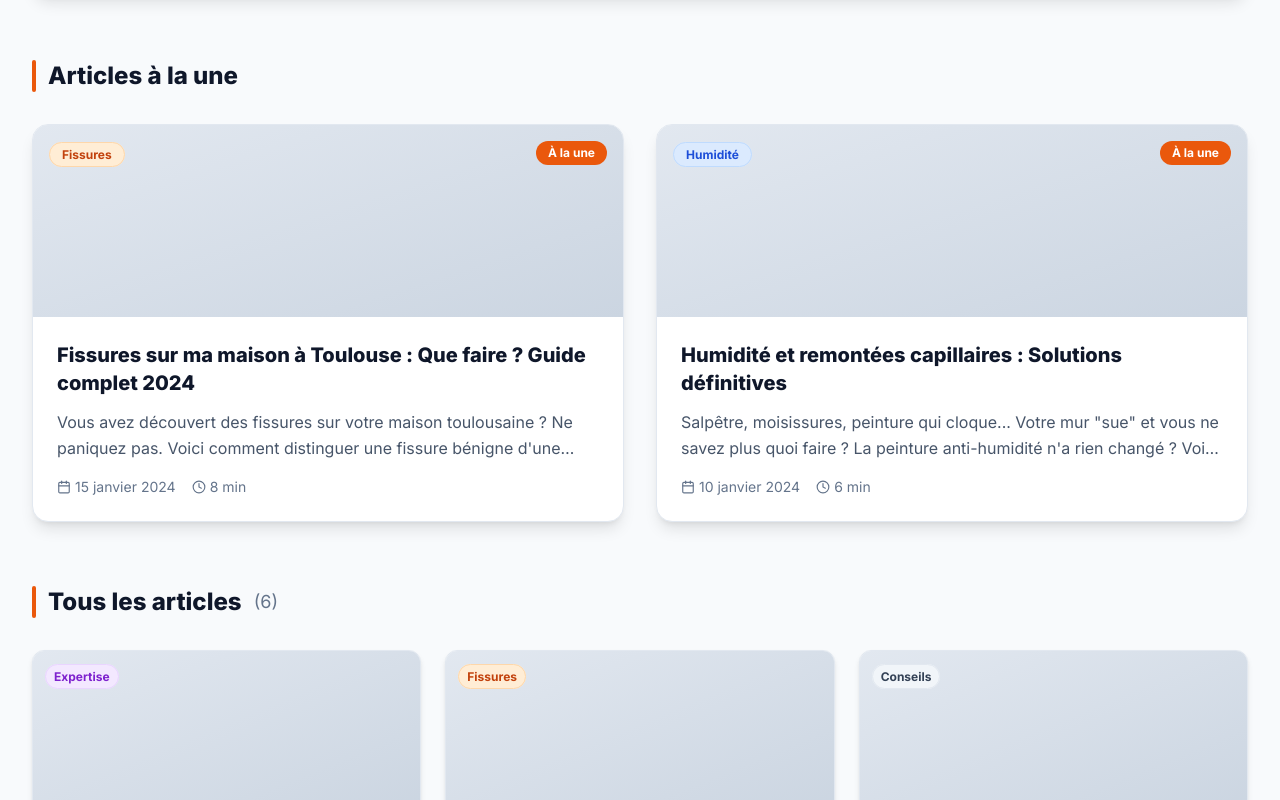
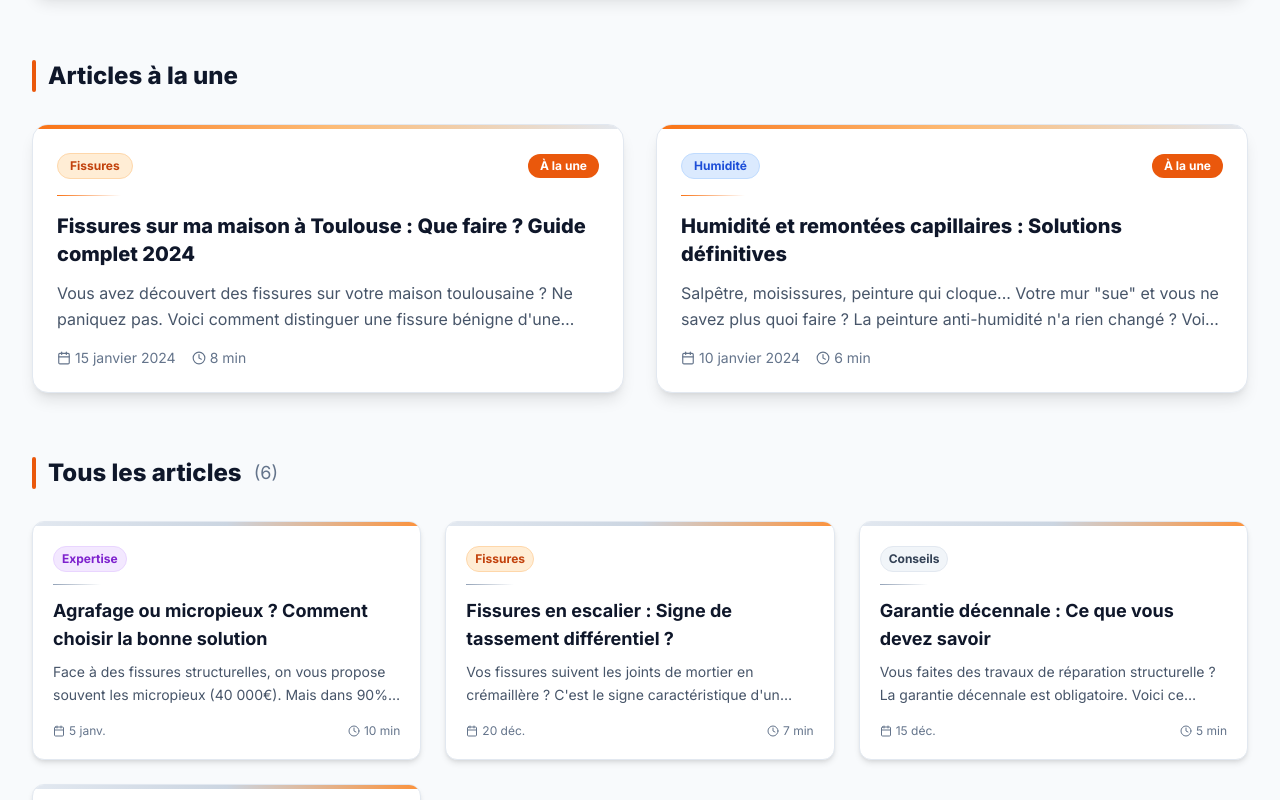
Before and after one commit to IPB2026/IPB, a Next.js app: page /blog in a window 1280 px wide. Shown: the part 640-1440 px from the top of the page. Built offline with nearby package versions, Linux system fonts and the light colour scheme; no server answers.

Commit message:
Refresh blog cards without images

```diff
--- a/app/blog/page.tsx
+++ b/app/blog/page.tsx
@@ -184,21 +184,21 @@ export default function BlogPage() {
                 <Link
                   key={post.slug}
                   href={`/blog/${post.slug}`}
-                  className="group bg-white rounded-2xl shadow-lg border border-slate-200 overflow-hidden hover:shadow-xl transition-all duration-300 transform hover:-translate-y-1"
+                  className="group bg-white rounded-2xl shadow-lg border border-slate-200 overflow-hidden hover:shadow-xl transition-all duration-300 transform hover:-translate-y-1 relative"
                 >
-                  <div className="h-48 bg-gradient-to-br from-slate-200 to-slate-300 relative">
-                    <div className="absolute top-4 left-4">
+                  <div className="absolute inset-x-0 top-0 h-1 bg-gradient-to-r from-orange-500 via-orange-300 to-slate-200"></div>
+                  <div className="p-6 pt-7">
+                    <div className="flex items-center justify-between mb-4">
                       <span className={`px-3 py-1 rounded-full text-xs font-bold border ${categoryColors[post.category]}`}>
                         {categoryLabels[post.category]}
                       </span>
+                      {post.featured && (
+                        <span className="bg-orange-600 text-white px-3 py-1 rounded-full text-xs font-bold">
+                          À la une
+                        </span>
+                      )}
                     </div>
-                    {post.featured && (
-                      <div className="absolute top-4 right-4 bg-orange-600 text-white px-3 py-1 rounded-full text-xs font-bold">
-                        À la une
-                      </div>
-                    )}
-                  </div>
-                  <div className="p-6">
+                    <div className="h-px w-16 bg-gradient-to-r from-orange-500 to-transparent mb-4"></div>
                     <h3 className="text-xl font-extrabold text-slate-900 mb-3 group-hover:text-orange-600 transition-colors line-clamp-2">
                       {post.title}
                     </h3>
@@ -251,16 +251,16 @@ export default function BlogPage() {
                 <Link
                   key={post.slug}
                   href={`/blog/${post.slug}`}
-                  className="group bg-white rounded-xl shadow-md border border-slate-200 overflow-hidden hover:shadow-lg transition-all duration-300"
+                  className="group bg-white rounded-xl shadow-md border border-slate-200 overflow-hidden hover:shadow-lg transition-all duration-300 relative"
                 >
-                  <div className="h-40 bg-gradient-to-br from-slate-200 to-slate-300 relative">
-                    <div className="absolute top-3 left-3">
+                  <div className="absolute inset-x-0 top-0 h-1 bg-gradient-to-r from-slate-200 via-slate-300 to-orange-400"></div>
+                  <div className="p-5 pt-6">
+                    <div className="flex items-center gap-2 mb-3">
                       <span className={`px-2 py-1 rounded-full text-xs font-bold border ${categoryColors[post.category]}`}>
                         {categoryLabels[post.category]}
                       </span>
                     </div>
-                  </div>
-                  <div className="p-5">
+                    <div className="h-px w-12 bg-gradient-to-r from-slate-400 to-transparent mb-3"></div>
                     <h3 className="text-lg font-bold text-slate-900 mb-2 group-hover:text-orange-600 transition-colors line-clamp-2">
                       {post.title}
                     </h3>
```
